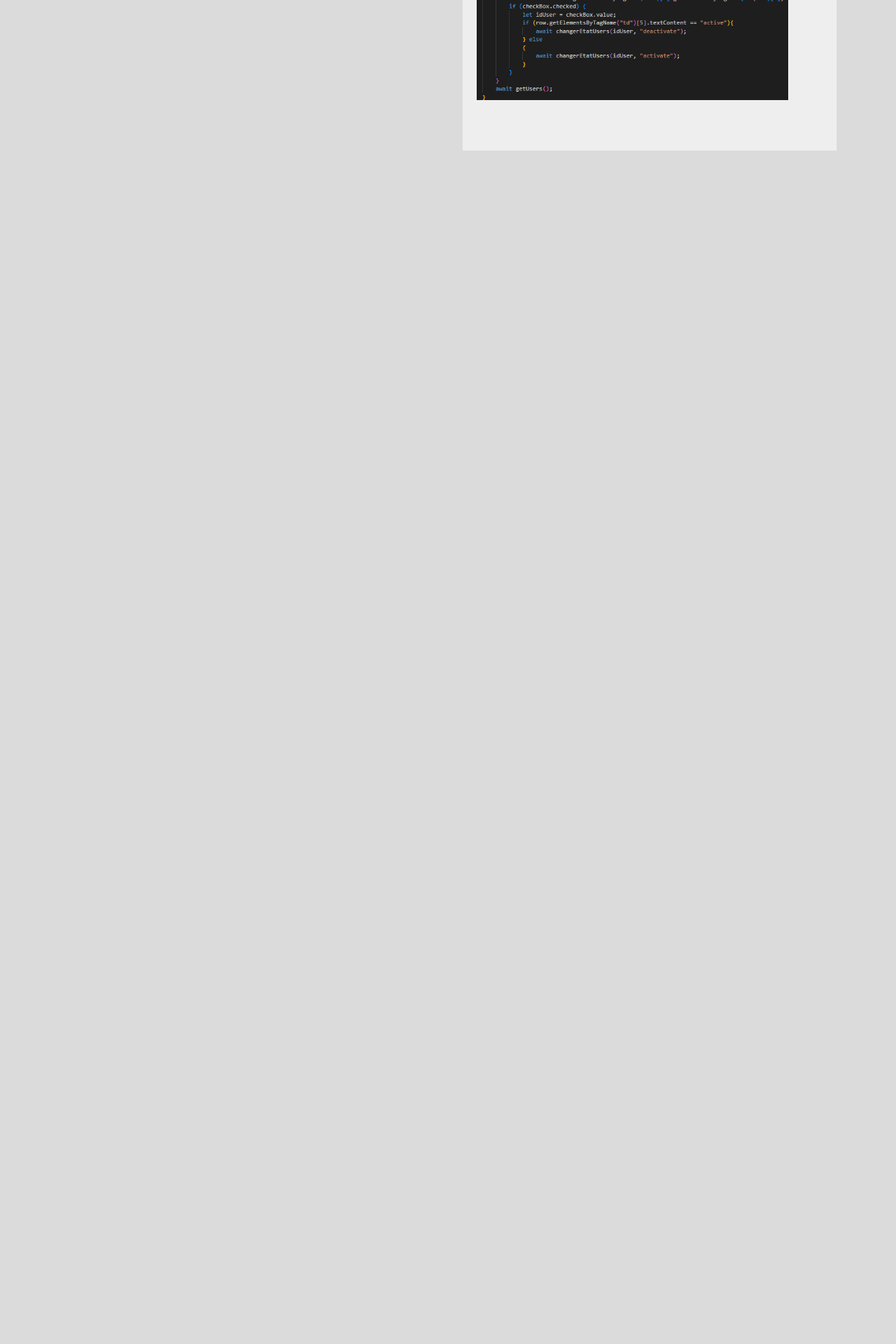
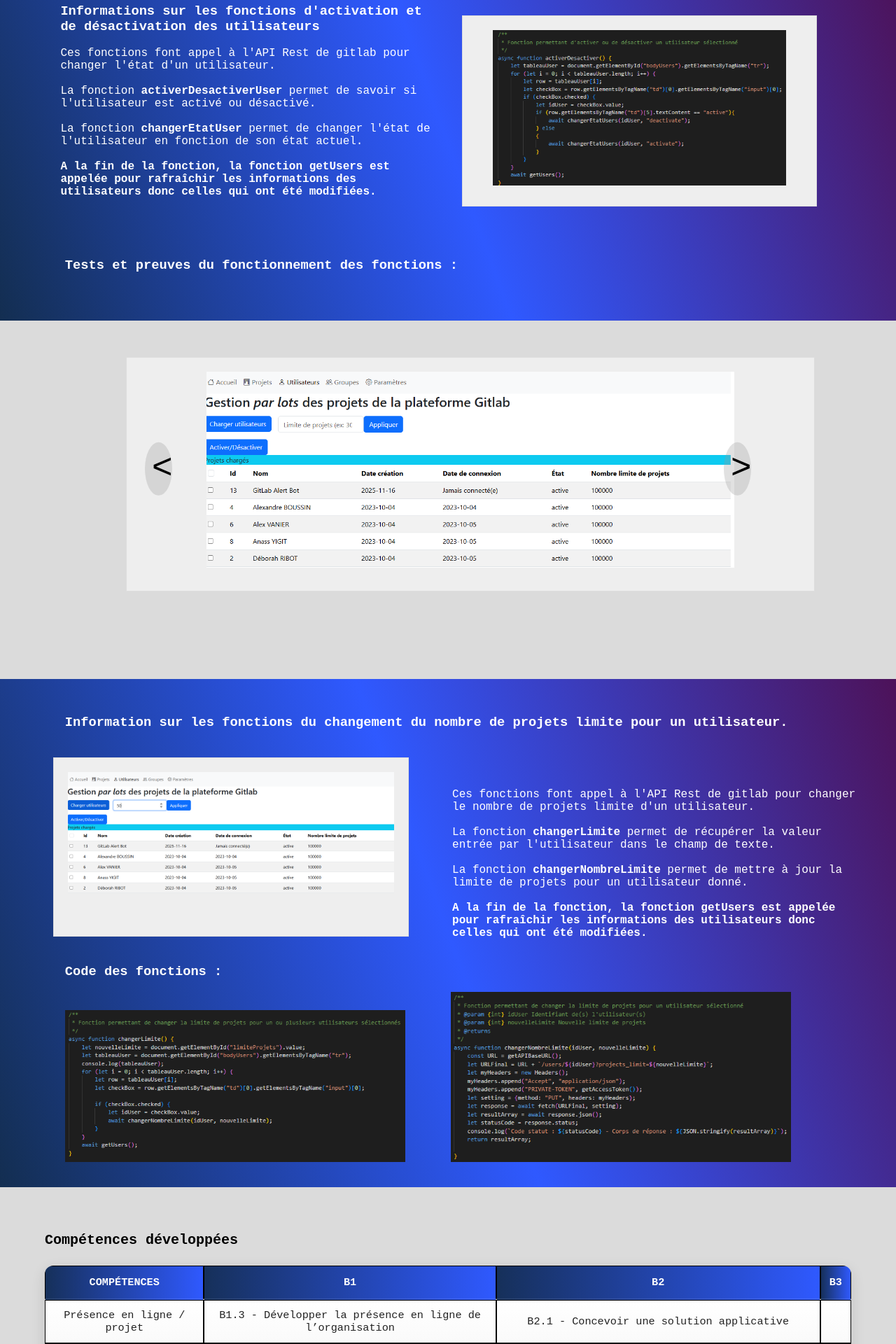
Before and after one commit to TGnrd/pcpgoinardtitouan, a PHP site: page /CompDetAp31.html in a window 1280 px wide. Shown: the part 4480-6400 px from the top of the page at 70% size. Before the commit the page ends 4695 px from the top, so only its background shows below. Run offline with PHP 8.4, Linux system fonts and the light colour scheme.

Commit message:
Page ap31 terminée

```diff
--- a/CompDetAp31.html
+++ b/CompDetAp31.html
@@ -12,6 +12,26 @@
 <body>
     <header>
         <h1>PCP - Compétances et détails AP31</h1>
+        <button id="menuBtn" class="menu" aria-label="Main Menu" aria-expanded="false" aria-controls="main-nav">
+            <svg width="100" height="100" viewBox="0 0 100 100">
+                <path class="line line1"
+                    d="M 20,29.000046 H 80.000231 C 80.000231,29.000046 94.498839,28.817352 94.532987,66.711331 94.543142,77.980673 90.966081,81.670246 85.259173,81.668997 79.552261,81.667751 75.000211,74.999942 75.000211,74.999942 L 25.000021,25.000058" />
+                <path class="line line2" d="M 20,50 H 80" />
+                <path class="line line3"
+                    d="M 20,70.999954 H 80.000231 C 80.000231,70.999954 94.498839,71.182648 94.532987,33.288669 94.543142,22.019327 90.966081,18.329754 85.259173,18.331003 79.552261,18.332249 75.000211,25.000058 75.000211,25.000058 L 25.000021,74.999942" />
+            </svg>
+        </button>
+        <nav id="main-nav" class="navbar" aria-hidden="true">
+            <ul class="content">
+                <a href="./index.html">Accueil</a>
+                <a href="#detailMission">Détails</a>
+                <a href="#configurationVM">Configuration VM / Gitlab local</a>
+                <a href="#chargementUsersSection">Chargement utilisateurs</a>
+                <a href="#activationDesactivationSection">Activation / Désactivation</a>
+                <a href="#nombreProjetLimiteSection">Limite projets</a>
+                <a href="#competences"></a>
+            </ul>
+        </nav>
         <p class="description">Le but de l'application est de gérer les utilisateurs, les projets et les groupes
             d'étudiants.
             Autrement dit, pour chaque fin d'année, les professeurs souhaitent une application permettant de
@@ -19,11 +39,13 @@
             d'étudiants sur Gitlab.
         </p>
     </header>
+
     <div id="detailMission">
         <h2 class="h2Detail">Détail de l'AP</h2>
         <div class="detailAp31Git">
             <p>Voici l'organisations du projet :</p>
-            <img class="MilestoneAp31" src="img/ap31/MilestoneAp31.png" alt="Organisations des tâches AP31 Gitlab Admin">
+            <img class="MilestoneAp31" src="img/ap31/MilestoneAp31.png"
+                alt="Organisations des tâches AP31 Gitlab Admin">
             <p>Les tâches du premier milestone :</p>
             <img class="milestone1" src="img/ap31/missionMilestone1.png" alt="Mission du premier milestone">
             <p>Les tâches du deuxième milestone :</p>
@@ -33,19 +55,20 @@
                 du site web. Voici les tickets que j'ai effectué sur le projet :
             </p>
             <div class="issues">
-                <ul>
-                    <li>
+                <ul class="carousel">
+                    <li class="liImg">
                         <img class="issuePerso" src="img/ap31/issueListeUsers.png" alt="Issue Liste Users">
                     </li>
-                    <li>
+                    <li class="liImg">
                         <img class="issuePerso" src="img/ap31/issueActivDesactiv.png" alt="Issue Active Désactive">
                     </li>
-                    <li>
+                    <li class="liImg">
                         <img class="issuePerso" src="img/ap31/issueLimite.png" alt="Issue Limite">
                     </li>
                 </ul>
             </div>
         </div>
+        <div id="configurationVM">
             <h3 class="h3Detail">La mise en place de l'API gitlab</h3>
             <p>Le serveur est mis sur <strong>VSphere</strong>. Il a fallu configurer le serveur US22 en y mettant
                 <strong>nos adresses IP, la passerelle et la route</strong>.
@@ -55,15 +78,18 @@
                 la communication avec internet, nous avons téléchargé gitlab sur la machine virtuel. Une fois ces étapes
                 faites, nous avons la possiblité d'ouvrir la page gitlab de la VM en écrivant notre IP.</p>
             <img class="gitLocal" src="img/ap31/gitLocal.png" alt="Gitlab local sur la VM">
+        </div>
         <h3 class="h3Detail">Code des fonctions</h3>
         <p>Voici la page index du projet :</p>
         <img class="pageIndex" src="img/ap31/pageIndex.png" alt="Page index du projet">
-        <div class="chargementUsersSection">
-            <p>Voici le code de la fonction permettant de charger les utilisateurs sur gitlab ainsi que le rendu :</p>
+        <div id="chargementUsersSection" class="chargementUsersSection">
+            <h3 class="h3Detail">Voici le code des fonctions utilisées permettant de charger les utilisateurs sur gitlab
+                ainsi que le
+                rendu :</h3>
             <div class="codeChargementUsers">
                 <img class="chargementUsers" src="img/ap31/chargementUsers.png" alt="Chargement des utilisateurs">
-                <ul>
-                    <li>
+                <ul class="carousel">
+                    <li class="liImg">
                         <div>
                             <h3>Fonction permettant d'afficher les utilisateurs présents dans l'API Rest de gitlab</h3>
                             <p>Fait appel à plusieurs <strong>fonctions</strong> tel que : <br><br> <strong>
@@ -71,36 +97,158 @@
                         </div>
                         <img class="fonctionUsers" src="img/ap31/fonctionGetUsers.png" alt="Fonction getUsers">
                     </li>
-                    <li>
+                    <li class="liImg">
                         <h3>Fonction permettant de supprimer les utilisateurs d'affichage de la page web.</h3>
                         <p>Parcours le tableau des utilisateurs pour supprimer chaques lignes <br><br><br></p>
                         <img class="fonctionUsers" src="img/ap31/fonctionEraseHTMLTab.png" alt="Fonction EraseHTMLTab">
                     </li>
-                    <li>
+                    <li class="liImg">
                         <h3>Fonction permettant la création du tableau avec les informations présentent dans l'API Rest
                         </h3>
                         <p>Pour un utilisateur donnée, il va créer le code html de l'utilisateur.</p>
-                        <img class="fonctionUsers" src="img/ap31/fonctionCreateTableRow.png" alt="Fonction CreateTableRow">
+                        <img class="fonctionUsers" src="img/ap31/fonctionCreateTableRow.png"
+                            alt="Fonction CreateTableRow">
                     </li>
                 </ul>
             </div>
         </div>
-        <div class="activationDesactivationSection">
-            <p>Voici le code de la fonction permettant d'activer ou de désactiver un utilisateur sur gitlab ainsi que
-                le rendu :</p>
+        <div id="activationDesactivationSection" class="activationDesactivationSection">
+            <div class="infoCodeEtatUsers">
+                <h3 class="h3Detail">Informations sur les fonctions d'activation et de désactivation des utilisateurs
+                </h3>
+                <p>Ces fonctions font appel à l'API Rest de gitlab pour changer l'état d'un utilisateur. <br><br>
+                    La fonction <strong>activerDesactiverUser</strong> permet de savoir si l'utilisateur est
+                    activé ou désactivé.
+                    <br><br>
+                    La fonction <strong>changerEtatUser</strong> permet de changer l'état de l'utilisateur en
+                    fonction de son état actuel.
+                    <br><br>
+                    <strong>
+                        A la fin de la fonction, la fonction getUsers est appelée pour rafraîchir les informations des
+                        utilisateurs donc celles qui ont été modifiées.
+                    </strong>
+                </p>
+            </div>
             <div class="codeEtatUsers">
-                <ul>
-                    <li>
-                        <img class="fonctionActiverDesactiver" src="img/ap31/fonctionActiverDesactiver.png" alt="Fonction activerDesactiverUser">
+                <ul class="carousel">
+                    <li class="liImg">
+                        <img class="fonctionActiverDesactiver" src="img/ap31/fonctionActiverDesactiver.png"
+                            alt="Fonction activerDesactiverUser">
                     </li>
-                    <li>
-                        <img src="img/ap31/fonctionChangerEtatUsers.png" alt="Fonction changerEtatUser">
+                    <li class="liImg">
+                        <img class="fonctionChangerEtatUsers" src="img/ap31/fonctionChangerEtatUsers.png"
+                            alt="Fonction changerEtatUser">
                     </li>
                 </ul>
             </div>
-        </div>
-        <div class="">
-
+            <br>
+            <h3 class="h3Detail">Tests et preuves du fonctionnement des fonctions :</h3>
+            <br>
+            <div class="preuveFonctionnement">
+                <div id="next" class="carousel__button--next">&gt;</div>
+                <div id="prev" class="carousel__button--prev">&lt;</div>
+                <ul class="carousel">
+                    <li class="liImg">
+                        <img class="pageInitialAD" src="img/ap31/pageInitialAD.png"
+                            alt="Page initial activer desactiver">
+                    </li>
+                    <img class="pageActiveSelect" src="img/ap31/pageActiveSelect.png"
+                        alt="Page avec activer selectionné">
+                    </li>
+                    <li class="liImg">
+                        <img class="pageTroisDesact" src="img/ap31/pageTroisDesact.png"
+                            alt="Page avec trois désactivation des utilisateurs">
+                    </li>
+                    <li class="liImg">
+                        <img class="pageActivDesactivSelect" src="img/ap31/pageActivDesactivSelect.png"
+                            alt="Page avec un utilisateur active et un autre desactive séléctionnés">
+                    </li>
+                    <li class="liImg">
+                        <img class="pageResultatActivDesact" src="img/ap31/pageResultatActivDesact.png"
+                            alt="Page de résultat pour un utilisateur active et un autre desactive séléctionnés">
+                    <li>
+                </ul>
             </div>
         </div>
+        <div id="nombreProjetLimiteSection" class="nombreProjetLimiteSection">
+            <h3 class="h3Detail">Information sur les fonctions du changement du nombre de projets limite pour un
+                utilisateur.</h3>
+            <div class="infoProjetLimite">
+
+                <p>Ces fonctions font appel à l'API Rest de gitlab pour changer le nombre de projets limite d'un
+                    utilisateur.
+                    <br><br>
+                    La fonction <strong>changerLimite</strong> permet de récupérer la valeur entrée par
+                    l'utilisateur
+                    dans le champ de texte.
+                    <br><br>
+                    La fonction <strong>changerNombreLimite</strong> permet de mettre à jour la limite de
+                    projets
+                    pour un utilisateur donné.
+                    <br><br>
+                    <strong>
+                        A la fin de la fonction, la fonction getUsers est appelée pour rafraîchir les informations des
+                        utilisateurs donc celles qui ont été modifiées.
+                    </strong>
+            </div>
+            <div class="pageLimiteProjet">
+                <ul class="carousel">
+                    <li class="liImg"><img class="changementLimiteProjet" src="img/ap31/changementInitiale.png"
+                            alt="Page initial des changements"></li>
+                    <li class="liImg"><img class="changementLimiteProjet" src="img/ap31/changement500Select3.png"
+                            alt="3 utilisateurs selectionné 500"></li>
+                    <li class="liImg"><img class="changementLimiteProjet" src="img/ap31/changement500Fait.png"
+                            alt="Changement des 3 fait"></li>
+                    <li class="liImg"><img class="changementLimiteProjet" src="img/ap31/changement300SelectDiff.png"
+                            alt="Changement pour une limite intiale différente"></li>
+                    <li class="liImg"><img class="changementLimiteProjet" src="img/ap31/changement300Fait.png"
+                            alt="300 fait"></li>
+                </ul>
+            </div>
+            <h3 class="h3Detail">Code des fonctions :</h3>
+            <img class="codeLimite" src="img/ap31/fonctionChangerLimite.png" alt="Fonction changerLimite">
+            <img class="codeLimite" src="img/ap31/fonctionChangerNombreLimite.png" alt="Fonction changerNombreLimite">
+        </div>
+    </div>
+    <div id="competences">
+        <h2 class="h2Detail">Compétences développées</h2>
+
+        <table id="competencesTable" class="competencesTable">
+            <thead class="competencesHeader">
+                <tr>
+                    <th>Compétences</th>
+                    <th>B1</th>
+                    <th>B2</th>
+                    <th>B3</th>
+                </tr>
+            </thead>
+            <tbody>
+                <tr class="competencesRow">
+                    <td>Présence en ligne / projet</td>
+                    <td>B1.3 - Développer la présence en ligne de l’organisation</td>
+                    <td>B2.1 - Concevoir une solution applicative</td>
+                    <td></td>
+                </tr>
+                <tr class="competencesRow">
+                    <td>Travail en mode projet</td>
+                    <td>B1.4 - Travailler en mode projet</td>
+                    <td>B2.2 - Assurer la maintenance corrective ou évolutive d’une solution applicative</td>
+                    <td></td>
+                </tr>
+                <tr class="competencesRow">
+                    <td>Mise à disposition de services</td>
+                    <td>B1.5 - Mettre à disposition des utilisateurs un service informatique</td>
+                    <td>B2.3 - Gérer les données</td>
+                    <td></td>
+                </tr>
+                <tr class="competencesRow">
+                    <td>Développement professionnel</td>
+                    <td>B1.6 - Organiser son développement professionnel</td>
+                    <td></td>
+                    <td></td>
+                </tr>
+            </tbody>
+        </table>
+    </div>
+    <script src="script.js"></script>
 </body>
--- a/style.css
+++ b/style.css
@@ -439,11 +439,16 @@ p,
   margin-bottom: 2%;
 }
 
+.codeChargementUsers {
+  position: relative;
+  left: 2%;
+}
+
 .chargementUsers {
   position: absolute;
   width: 50%;
   margin-top: 10%;
-  margin-left: 47%;
+  margin-left: 45%;
   margin-bottom: 2%;
 }
 
@@ -451,22 +456,131 @@ p,
   width: 90%;
 }
 
-.activationDesactivationSection {
+.activationDesactivationSection{
+  background: linear-gradient(70deg, rgb(19, 46, 81), rgb(47, 89, 255), rgb(77, 18, 89));
+  color: #ffffff;
   width: 100%;
+  margin-top: 10%;
+  padding: 2rem;
+  min-height: 400px;
+  position: relative;
+  background-size: cover;
+  background-repeat: no-repeat;
+  z-index: 0;
+}
+
+
+.infoCodeEtatUsers {
+  position: absolute;
+  margin-left: 2%;
+  width: 45%;
 }
 
 .codeEtatUsers {
   position: relative;
+  margin-top: 5;
   left: 50%;
 }
 
-.fonctionActiverDesactiver {
+.fonctionActiverDesactiver, .fonctionChangerEtatUsers {
   width: 90%;
+  margin-left: 5%;
+}
+
+.preuveFonctionnement {
+  width: 80%;
+}
+
+.preuveFonctionnement .carousel {
+  position: absolute;
+  width: 80%;
+  height: auto;
+  margin-left: 10%;
+  margin-bottom: 5%;
+  margin-top: 5%;
+}
+
+.pageInitialAD,
+.pageActiveSelect,
+.pageTroisDesact,
+.pageActivDesactivSelect,
+.pageResultatActivDesact {
+  width: 80%;
+  margin-left: 10%;
+}
+
+#next, #prev {
+  position: absolute;
+  background-color: rgba(153, 153, 153, 0.295);
+  border: none;
+  color: rgb(0, 0, 0);
+  padding: 1%;
+  cursor: pointer;
+  font-family: 'Courier New', Courier, monospace;
+  font-size: 50px;
+  top: 50%;
+  width: 4%;
+  transform: translateY(-50%);
+  z-index: 1;
+  border-radius: 50%;
+}
+
+#next:hover, #prev:hover {
+  background-color: rgba(153, 153, 153, 0.555);
+}
+
+#next {
+  position: relative;
+  float: right;
+  margin-right: -7%;
+  margin-top: 25%;
+}
+
+#prev {
+  position: relative;
+  float: left;
+  margin-left: 18%;
+  margin-top: 25%;
+}
+
+.nombreProjetLimiteSection {
+  margin-top: 40%;
+  margin-bottom: 5%;
+}
+
+.infoProjetLimite {
+  position: relative;
+  margin-top: 4%;
+  margin-right: 2%;
+  float: right;
+  width: 50%;
+}
+
+.pageLimiteProjet {
+  position: relative;
+  margin-left: 2%;
+  width: 100%;
+}
+
+.changementLimiteProjet {
+  width: 100%;
+  height: auto;
+}
+
+.codeLimite {
+  width: 40%;
+  margin-left: 5%;
+}
+
+.nombreProjetLimiteSection {
+  background: linear-gradient(70deg, rgb(19, 46, 81), rgb(47, 89, 255), rgb(77, 18, 89));
+  color: #ffffff;
+  padding: 2rem;
 }
 
 /* Carousel */
 
-ul {
+.carousel {
   overflow-x: scroll;
   scroll-snap-type: x mandatory;
   width: 45%;
@@ -477,7 +591,7 @@ ul {
   anchor-name: --my-carousel;
 }
 
-ul::scroll-button(*) {
+.carousel::scroll-button(*) {
   border: 0;
   font-size: 2rem;
   background: none;
@@ -488,21 +602,21 @@ ul::scroll-button(*) {
   position-anchor: --my-carousel;
 }
 
-ul::scroll-button(*):hover,
-ul::scroll-button(*):focus {
+.carousel::scroll-button(*):hover,
+.carousel::scroll-button(*):focus {
   opacity: 1;
 }
 
-ul::scroll-button(*):active {
+.carousel::scroll-button(*):active {
   translate: 1px 1px;
 }
 
-ul::scroll-button(*):disabled {
+.carousel::scroll-button(*):disabled {
   opacity: 0.2;
   cursor: unset;
 }
 
-li {
+.liImg {
   list-style-type: none;
   background-color: #eeeeee;
   border: 1px solid #dddddd;
@@ -511,7 +625,7 @@ li {
   scroll-snap-align: center;
 }
 
-li:nth-child(even) {
+.liImg:nth-child(even) {
   background-color: rgb(182, 182, 182);
 }
 
@@ -747,6 +861,74 @@ li:nth-child(even) {
   vertical-align: middle;
 }
 
+/* Amélioration visuelle du tableau de compétences */
+.competencesTable {
+  width: 90%;
+  margin: 1.5rem auto;
+  border-collapse: separate;
+  border-spacing: 0;
+  font-family: 'Courier New', Courier, monospace;
+  background: white;
+  border-radius: 12px;
+  overflow: hidden;
+  box-shadow: 0 6px 20px rgba(0,0,0,0.12);
+}
+
+.competencesTable thead th {
+  background: linear-gradient(90deg,#16305a 0%, #2f59ff 100%);
+  color: #fff;
+  font-weight: 700;
+  padding: 14px 12px;
+  text-transform: uppercase;
+  font-size: 0.95rem;
+  border-bottom: 2px solid rgba(255,255,255,0.08);
+}
+
+.competencesTable tbody td {
+  padding: 12px;
+  background: linear-gradient(180deg,#ffffff 0%, #fafafa 100%);
+  color: #222;
+  font-size: 0.95rem;
+}
+
+.competencesTable tbody tr:nth-child(even) td {
+  background: #f6f8ff;
+}
+
+.competencesTable tbody tr:hover td {
+  background: rgba(47,89,255,0.08);
+  transform: translateY(-1px);
+}
+
+/* Responsive: empile les cellules sur petits écrans */
+@media (max-width: 640px) {
+  .competencesTable,
+  .competencesTable thead,
+  .competencesTable tbody,
+  .competencesTable th,
+  .competencesTable td,
+  .competencesTable tr {
+    display: block;
+  }
+
+  .competencesTable thead {
+    float: left;
+  }
+
+  .competencesTable tbody {
+    width: auto;
+    position: relative;
+    overflow-x: auto;
+    -webkit-overflow-scrolling: touch;
+  }
+
+  .competencesTable tbody td {
+    display: block;
+    padding: 10px 12px;
+    border: none;
+  }
+}
+
 #btnCompetences {
   position: relative;
   font-family: 'Courier New', Courier, monospace;
```
Also changed, not shown: script.js (+8 -2 lines), img/ap31/changement300Fait.png (added), img/ap31/changement300SelectDiff.png (added), img/ap31/changement500Fait.png (added), img/ap31/changement500Select3.png (added), img/ap31/changementInitiale.png (added), img/ap31/pageActivDesactivSelect.png (added), img/ap31/pageActiveSelect.png (added), img/ap31/pageInitialAD.png (added), img/ap31/pageResultatActivDesact.png (added), img/ap31/pageTroisDesact.png (added). Lines whose indentation alone changed are shown as unchanged.
